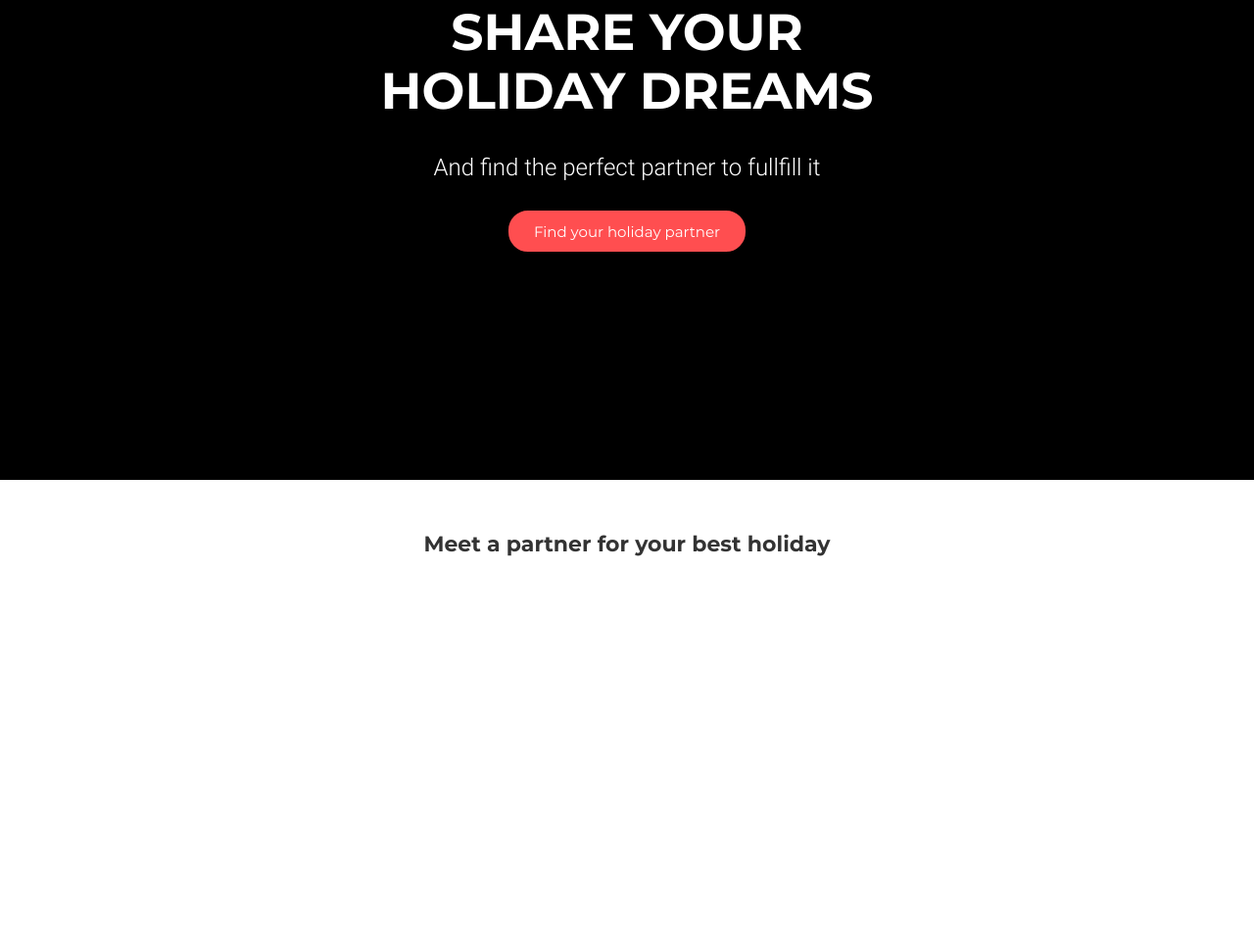
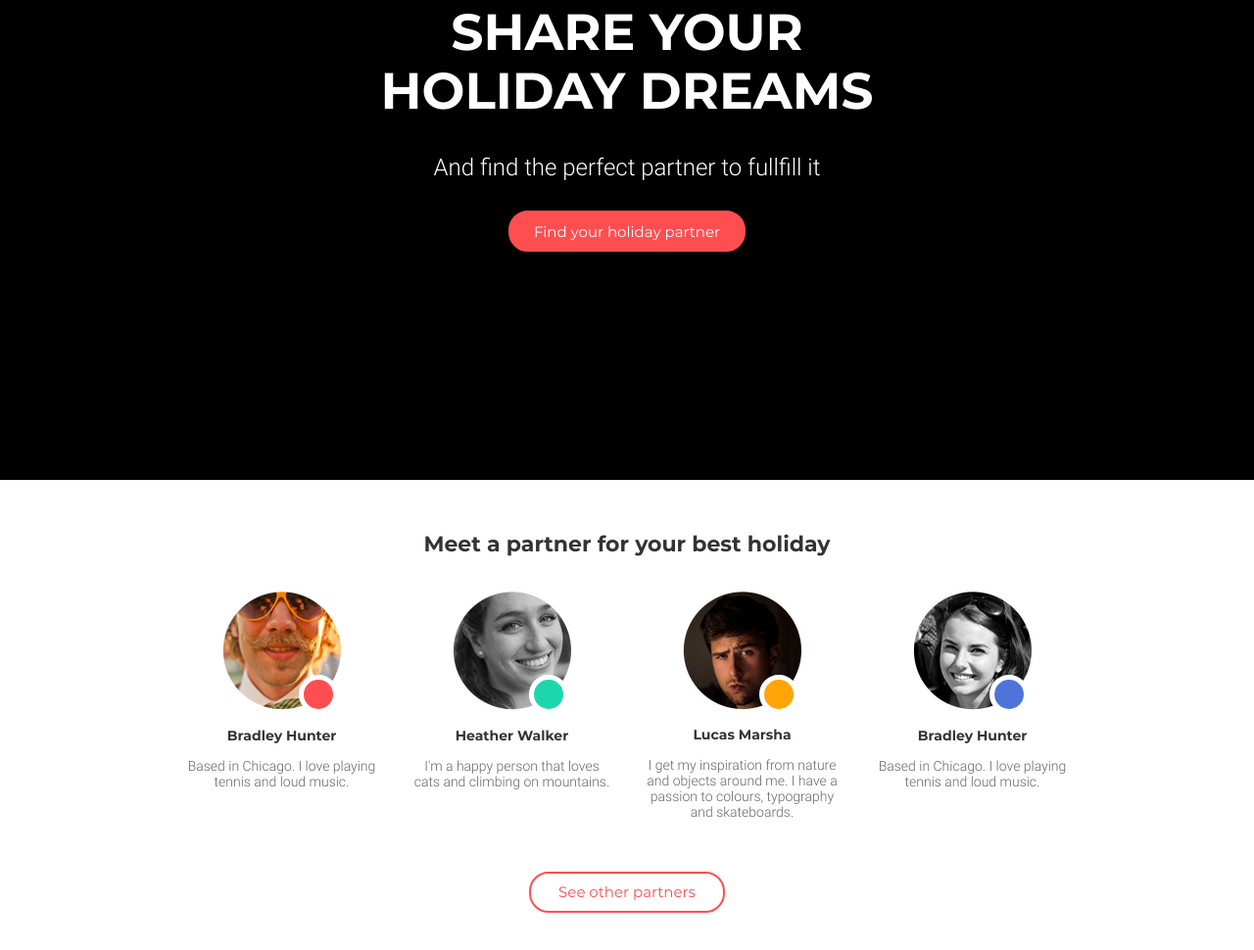
Before and after one commit to andryxins/goit-fe-course, a plain HTML site: page html-css/module-09/index.html in a window 1280 px wide. Shown: the part 218-1188 px from the top of the page at 98% size. Before the commit the page ends 803 px from the top, so only its background shows below. Drawn offline with Linux system fonts and the light colour scheme.

Commit message:
added partners section with bootstrap grid

```diff
--- a/html-css/module-09/css/media.css
+++ b/html-css/module-09/css/media.css
@@ -19,6 +19,11 @@
   .page-header .page-button {
       margin-bottom: 13.8rem;
   }
+
+  .partners-title {
+      margin-bottom: 1.7rem;
+  }
+
 }
 
 @media (min-width: 768px) {
@@ -45,10 +50,46 @@
     .page-header .page-button {
         margin-bottom: 23.3rem;
     }
+
+    .partners-title {
+        margin-bottom: 2.9rem;
+    }
+
+    .partners-list-item::after {
+        right: 80px;
+      }
+
+    .partners .page-button {
+        width: 20rem;
+    }
+
+    .partners-list {
+        margin-bottom: 3.7rem;
+    }
 }
 
 @media (min-width: 940px) {
     .page-header {
         padding-top: 3.8rem;
     }
+
+    .partners-list {
+        margin-bottom: 3.9rem;
+      }
+
+    .partners-title {
+        margin-bottom: 3.6rem;
+      }
+
+      .partners-list-item-description {
+        padding: 0;
+      }
+
+    .partners-list-item::after {
+        right: 45px;
+      }
+
+      .partners {
+        margin-bottom: 7.2rem;
+      }
 }
--- a/html-css/module-09/css/slyles.css
+++ b/html-css/module-09/css/slyles.css
@@ -168,14 +168,10 @@
   margin: 0;
   padding: 0;
   font-size: 2.2rem;
-  margin-bottom: 1.7rem;
   text-align: center;
 }
 
 .partners-list {
-  margin: 0;
-  padding: 0;
-  list-style: none;
   margin-bottom: 2.7rem;
 }
 
@@ -226,15 +222,14 @@
 }
 
 .partners-list-item-title {
-  margin: 0;
-  padding: 0;
+  text-align: center;
   font-size: 1.4rem;
   margin-bottom: 1.2rem;
 }
 
 .partners-list-item-description {
-  margin: 0;
-  padding: 0 3.2rem;
+  padding: 0 2.8rem;
+  text-align: center;
   font-size: 1.4rem;
   font-family: "Roboto";
   font-weight: 300;
--- a/html-css/module-09/index.html
+++ b/html-css/module-09/index.html
@@ -26,21 +26,90 @@
           <div class="col-12 col-md-9 col-lg-8">
             <h2 class="header-title">Share your holiday dreams</h2>
             <p class="header-subtitle">
-            And find the perfect partner to fullfill it
+              And find the perfect partner to fullfill it
             </p>
-          <button class="page-button">Find your holiday partner</button>
+            <button class="page-button">Find your holiday partner</button>
           </div>
         </div>
       </div>
     </header>
     <main>
-       <section class="container">
-        <div class="row justify-content-center">
-            <div class="col-12 col-md-8 col-lg-6">
-                <h2 class="partners-title">Meet a partner for your best holiday</h2>
+      <section class="partners">
+        <div class="container">
+          <div class="row justify-content-center">
+            <div class="col-12">
+              <h2 class="partners-title">
+                Meet a partner for your best holiday
+              </h2>
             </div>
+          </div>
+          <div class="row">
+            <div class="col-12">
+              <div class="row justify-content-center partners-list">
+                <div class="col-12 col-md-5 col-lg-3 order-md-1">
+                  <div class="partners-list-item icon-1">
+                    <img
+                      class="partners-list-item-img"
+                      src="img/partner-1.png"
+                      alt="Bradley Hunter photo"
+                    />
+                    <h3 class="partners-list-item-title">Bradley Hunter</h3>
+                    <p class="partners-list-item-description">
+                      Based in Chicago. I love playing tennis and loud music.
+                    </p>
+                  </div>
+                </div>
+                <div class="col-12 col-md-5 col-lg-3 order-md-3">
+                  <div class="partners-list-item icon-2">
+                    <img
+                      class="partners-list-item-img"
+                      src="img/partner-2.png"
+                      alt="Lucas Marsha photo"
+                    />
+                    <h3 class="partners-list-item-title">Lucas Marsha</h3>
+                    <p class="partners-list-item-description">
+                      I get my inspiration from nature and objects around me. I
+                      have a passion to colours, typography and skateboards.
+                    </p>
+                  </div>
+                </div>
+                <div class="col-12 col-md-5 col-lg-3 order-md-2">
+                  <div class="partners-list-item icon-3">
+                    <img
+                      class="partners-list-item-img"
+                      src="img/partner-3.png"
+                      alt="Heather Walker photo"
+                    />
+                    <h3 class="partners-list-item-title">Heather Walker</h3>
+                    <p class="partners-list-item-description">
+                      I'm a happy person that loves cats and climbing on
+                      mountains.
+                    </p>
+                  </div>
+                </div>
+                <div class="col-12 col-md-5 col-lg-3  order-md-4">
+                  <div class="partners-list-item icon-4">
+                    <img
+                      class="partners-list-item-img"
+                      src="img/partner-4.png"
+                      alt="Bradley Hunter photo"
+                    />
+                    <h3 class="partners-list-item-title">Bradley Hunter</h3>
+                    <p class="partners-list-item-description">
+                      Based in Chicago. I love playing tennis and loud music.
+                    </p>
+                  </div>
+                </div>
+              </div>
+            </div>
+          </div>
+          <div class="row justify-content-center">
+            <div class="co12">
+              <button class="page-button">See other partners</button>
+            </div>
+          </div>
         </div>
-       </section>
+      </section>
     </main>
   </body>
 </html>
```
